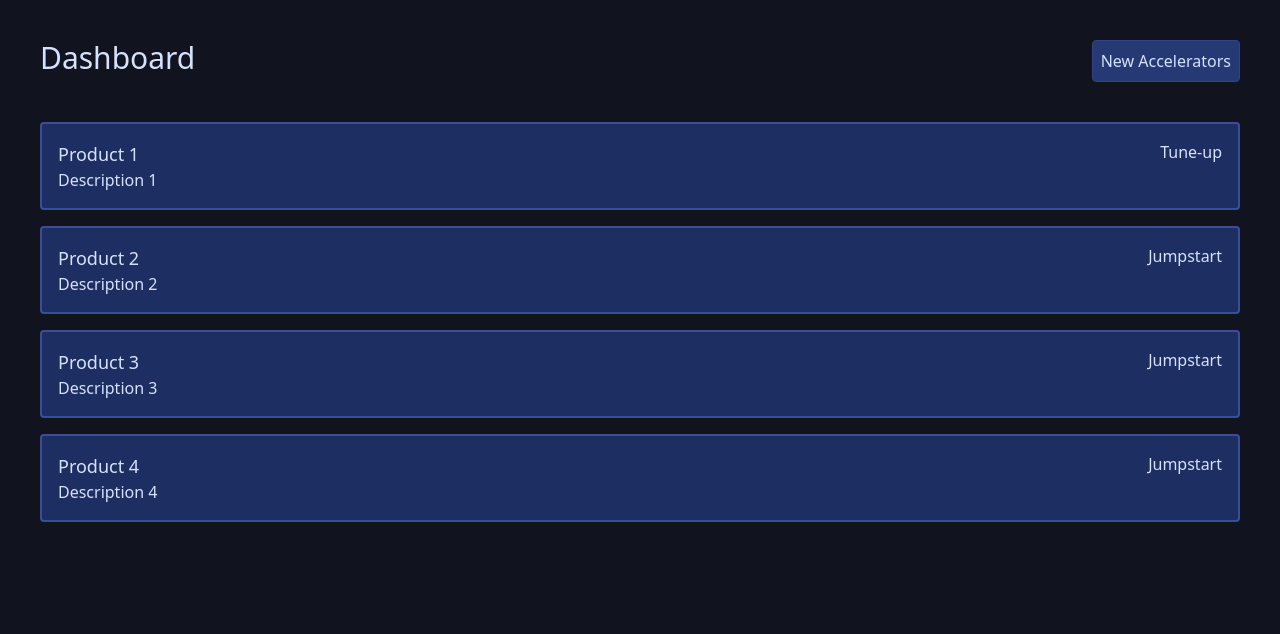
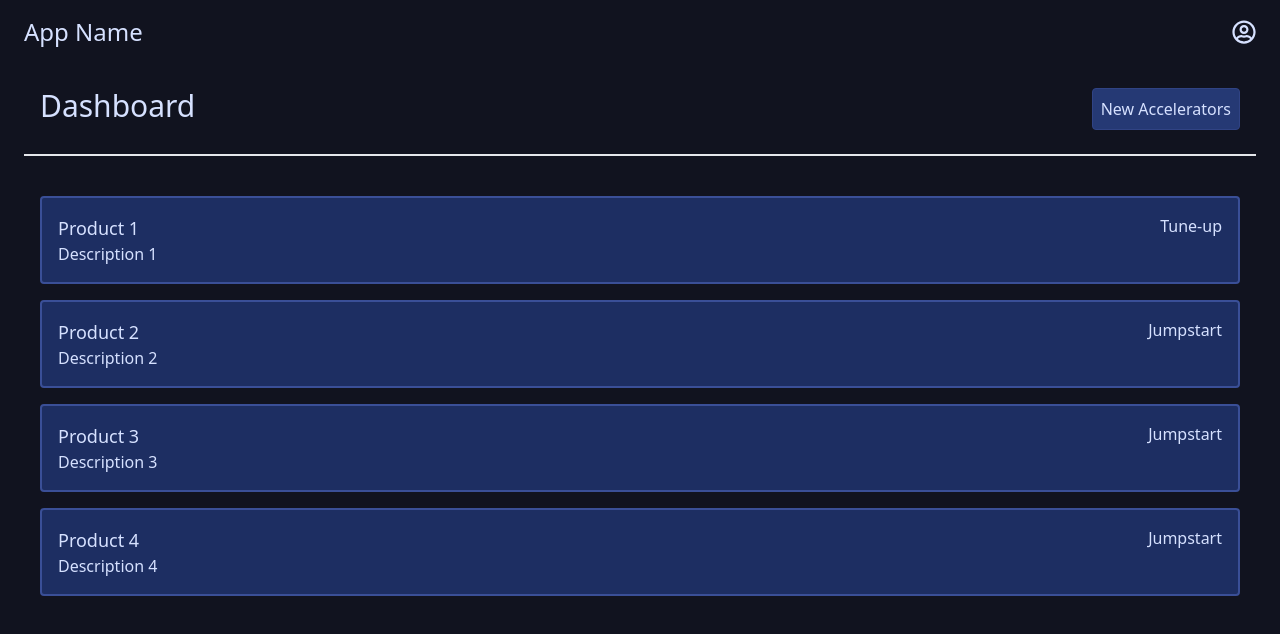
Before and after one commit to GauravKano/Hackathon, a Next.js app: page /dashboard in a window 1280 px wide. Shown: the top 634 px of the page. Built offline with nearby package versions, Linux system fonts and the light colour scheme.

Commit message:
updated the UI for the dashboard

```diff
--- a/src/app/dashboard/page.js
+++ b/src/app/dashboard/page.js
@@ -3,10 +3,12 @@
 import DisplayProductList from "@/components/DisplayProductList";
 import React, { useState } from "react";
 import { useRouter } from "next/navigation";
+import NavBar from "@/components/NavBar";
 
 function page() {
   const router = useRouter();
 
+  // temp data
   const [products, setProducts] = useState([
     {
       id: 1,
@@ -35,9 +37,10 @@ function page() {
   ]);
 
   return (
-    <div className="w-full h-full p-6">
-      <div className="space-y-2">
-        <div className="flex justify-between p-4">
+    <div className="w-full h-full">
+      <NavBar />
+      <div className="space-y-6 px-6">
+        <div className="flex justify-between px-4 py-6 border-b-2">
           <h1 className="text-3xl">Dashboard</h1>
           <div>
             <button
--- a/src/app/page.js
+++ b/src/app/page.js
@@ -1,9 +1,16 @@
+"use client";
+
 import Image from "next/image";
+import React, { useEffect } from "react";
+import { useRouter } from "next/navigation";
 
 export default function Home() {
-  return (
-    <div>
-      <>Home</>
-    </div>
-  );
+  const router = useRouter();
+
+  // later change it so that authorized user will be redirected to dashboard
+  useEffect(() => {
+    router.push("/sign_in");
+  }, []);
+
+  return null;
 }
--- /dev/null
+++ b/src/components/NavBar.js
@@ -0,0 +1,24 @@
+import React from "react";
+import { FaRegUserCircle } from "react-icons/fa";
+import { useRouter } from "next/navigation";
+
+function NavBar() {
+  const router = useRouter();
+
+  return (
+    <div className="w-full py-4 px-6">
+      <div className="flex justify-between items-center">
+        <div className="text-2xl cursor-pointer hover:text-hover-color">
+          <h1 onClick={() => router.push("/dashboard")}>App Name</h1>
+        </div>
+        <div className="">
+          <a>
+            <FaRegUserCircle className="text-2xl cursor-pointer hover:text-hover-color" />
+          </a>
+        </div>
+      </div>
+    </div>
+  );
+}
+
+export default NavBar;
--- a/tailwind.config.js
+++ b/tailwind.config.js
@@ -15,6 +15,8 @@ module.exports = {
         "card-color": "#1D2E62",
         "card-border-color": "#3A4F97",
         "text-color": "#D6E1FF",
+        "hover-color": "#9EB1FF",
+        "nav-color": "#182449",
       },
     },
   },
```
